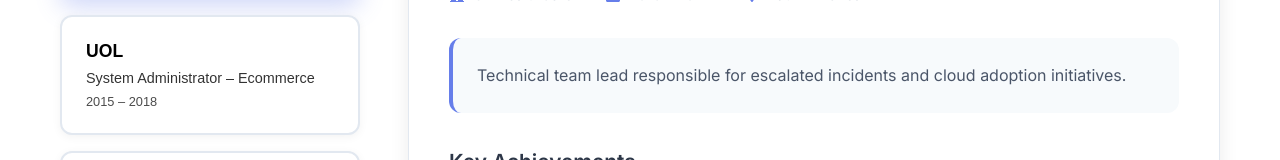
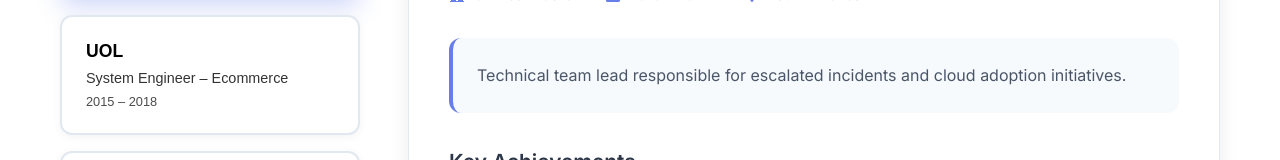
Before and after one commit to horebe/ivanamaro.com.au, a React (Create React App) app: page / in a window 1280 px wide. Shown: the part 3274-3434 px from the top of the page. Built offline with nearby package versions, Linux system fonts and the light colour scheme.

Commit message:
System Engineer - UOL

```diff
--- a/src/components/Experience.js
+++ b/src/components/Experience.js
@@ -24,7 +24,7 @@ const Experience = () => {
     },
     {
       company: "UOL",
-      position: "System Administrator – Ecommerce",
+      position: "System Engineer – Ecommerce",
       duration: "2015 – 2018",
       location: "Brazil",
       description: "Managed UOL's e-commerce and payment gateway infrastructure comprising 10,000+ servers.",
```
Also changed, not shown: 1 other file (tests, documents, lock files or other folders).
